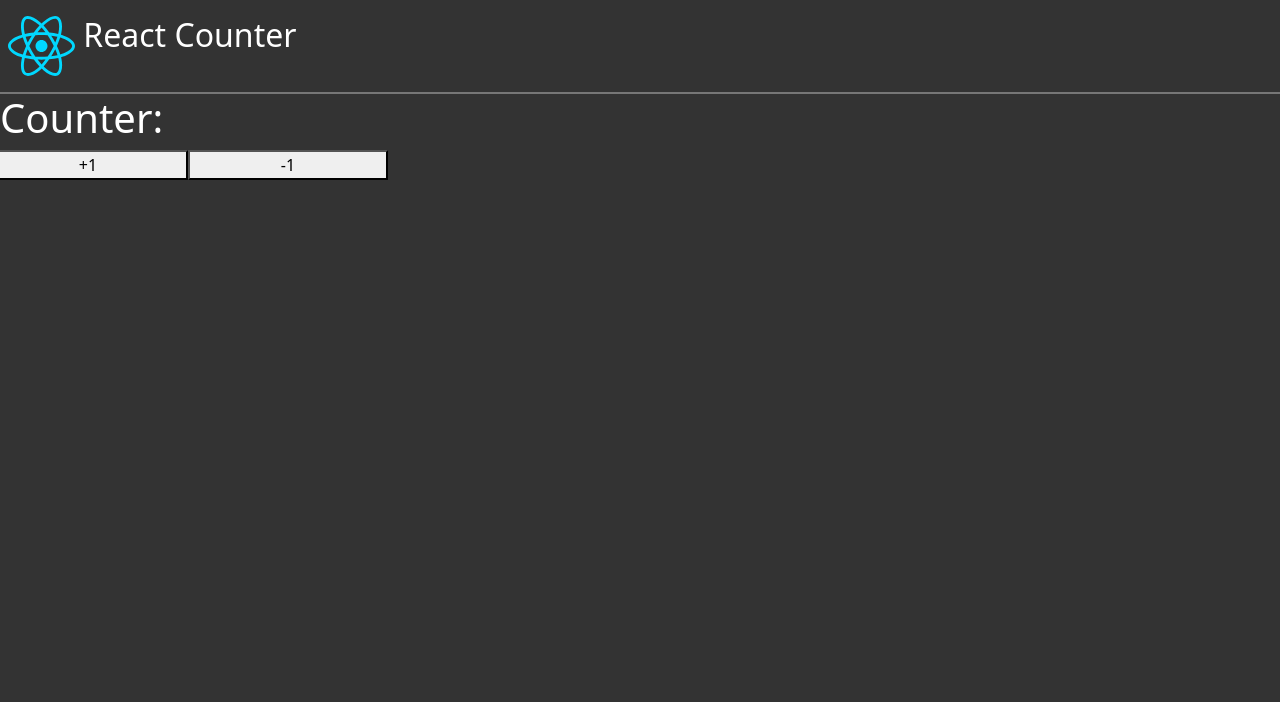
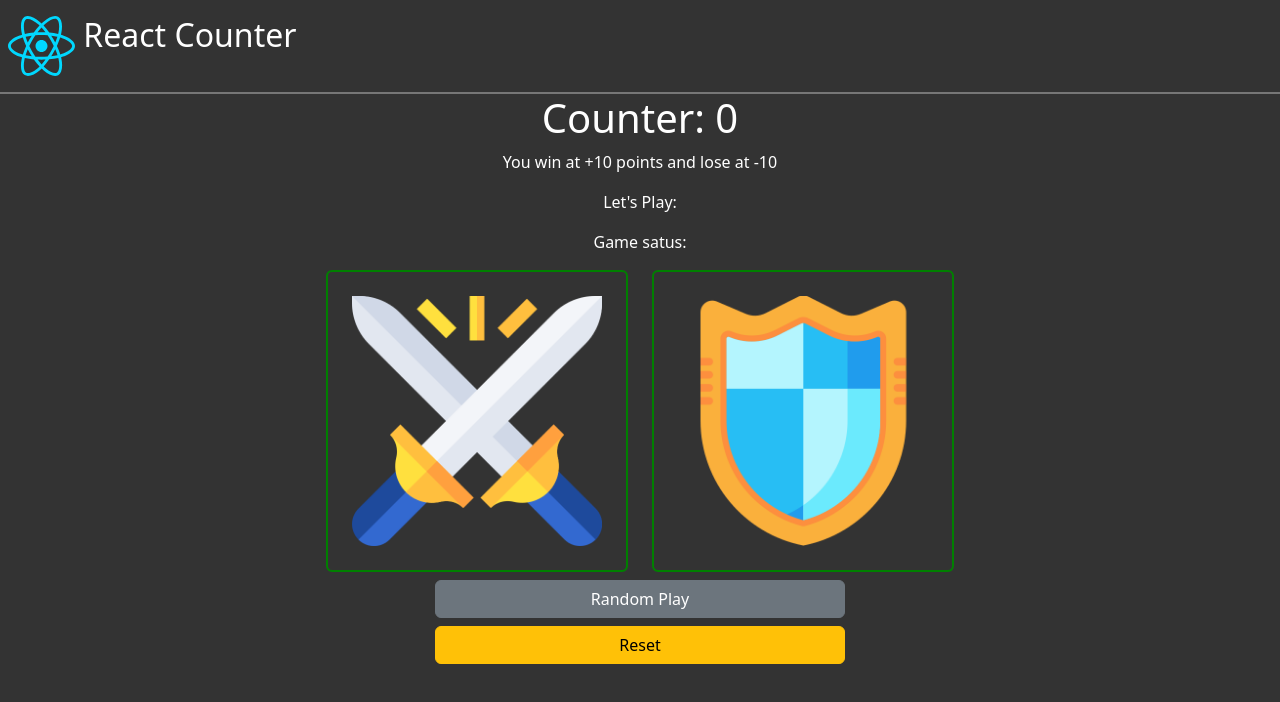
Before and after one commit to tauoms/react-counter, a React (Vite) app: page / in a window 1280 px wide. Shown: the top 702 px of the page. Built offline with nearby package versions, Linux system fonts and the light colour scheme.

Commit message:
Add counter UI with images

```diff
--- a/src/Counter.tsx
+++ b/src/Counter.tsx
@@ -1,15 +1,43 @@
+import { useState } from "react";
+import attack from './assets/attack.png';
+import defend from './assets/defend.png';
+
 const Counter = () => {
+    const [counter, setCounter] = useState(0);
+
     const handleAttack = () => {
-        alert('Attack is clicked!')
-    }
+        // alert('Attack is clicked!');
+        setCounter((preCounter) => preCounter + 1);
+    };
     const handleDefence = () => {
-        alert('Defend is clicked!')
-    }
+        // alert('Defend is clicked!');
+        setCounter((preCounter) => preCounter - 1);
+    };
   return (
-    <div className="row text-white">
-        <h1>Counter: </h1>
-        <button onClick={handleAttack} style={{width:'200px'}}>+1</button>
-        <button onClick={handleDefence} style={{width:'200px'}}>-1</button>
+    <div className="row text-white text-center">
+        <h1>Counter: {counter}</h1>
+        <p>You win at +10 points and lose at -10</p>
+        <p>Let's Play: </p>
+        <p>Game satus: </p>
+        <div className="col-6 col-md-3 offset-md-3">
+            <img
+                className='p-4 rounded'
+                src={attack} alt="Attack"
+                onClick={handleAttack}
+                style={{cursor: 'pointer', width: '100%', border: '2px solid green'}} />
+        </div>
+        <div className="col-6 col-md-3">
+            <img
+                className='p-4 rounded'
+                src={defend} alt="Defend"
+                onClick={handleDefence}
+                style={{cursor: 'pointer', width: '100%', border: '2px solid green'}} />
+        </div>
+
+        <div className="col-12 col-md-4 offset-md-4">
+            <button className="btn btn-secondary w-100 mt-2">Random Play</button>
+            <button className="btn btn-warning w-100 mt-2">Reset</button>
+        </div>
     </div>
     );
 };
```
